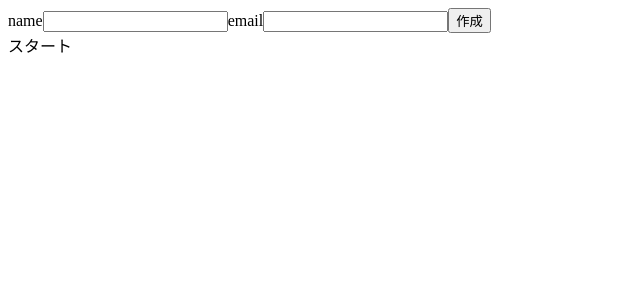
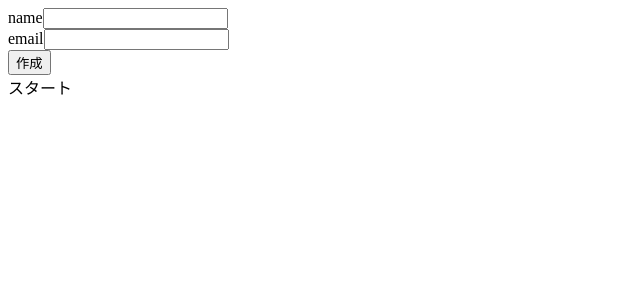
Before and after one commit to matsumatsuT/vercel-postgers, a Next.js app: page / in a window 1280 px wide. Shown: the top 300 px of the page, without its empty margins (0-640 px from the left). Built offline with nearby package versions, Linux system fonts and the light colour scheme.

Commit message:
ユーザ作成処理実装

```diff
--- a/src/app/(actions)/createUser.ts
+++ b/src/app/(actions)/createUser.ts
@@ -1,6 +1,8 @@
 "use server";
 
+import { prisma } from "@/lib/prisma";
 import { State } from "@/types/state";
+import { Prisma } from "@prisma/client";
 import { z } from "zod";
 
 const crateUser = z.object({
@@ -12,26 +14,41 @@ export async function createUser(
   state: State,
   formData: FormData
 ): Promise<State> {
-  const name = formData.get("name");
-  const email = formData.get("email");
-  console.log("発火");
-
+  const formDataName = formData.get("name");
+  const formDataEmail = formData.get("email");
   // crateUserで定義したバリデーションを行う
-  const validationField = crateUser.safeParse({ name, email });
+  const validationField = crateUser.safeParse({
+    name: formDataName,
+    email: formDataEmail,
+  });
 
   if (!validationField.success) {
     console.log("error", validationField.error);
     return {
       errors: validationField.error.flatten().fieldErrors,
-      message: "失敗",
+      success: false,
     };
   }
 
-  console.log("name", name);
-  console.log("email", email);
-  // 成功パターンをかく
+  const { name, email } = validationField.data;
 
-  return { message: "成功" };
+  try {
+    await prisma.user.create({
+      data: {
+        name,
+        email,
+      },
+    });
+    return { success: true };
+  } catch (error) {
+    console.log("error", error);
+    const errorCode =
+      error instanceof Prisma.PrismaClientKnownRequestError && error.code;
+    if (errorCode === "P2002") {
+      return { message: "同じメールアドレスは使用できません", success: false };
+    }
+    return { message: "予期せぬエラーが発生しました。", success: false };
+  }
 }
 
 /** createUser使用時の型情報 */
--- a/src/components/CreateForm.tsx
+++ b/src/components/CreateForm.tsx
@@ -3,6 +3,7 @@ import { useForm } from "react-hook-form";
 import { CrateUserSchema, createUser } from "../app/(actions)/createUser";
 import { useFormState } from "react-dom";
 import { initialState } from "@/lib/initialState";
+import { useEffect } from "react";
 
 export const CreateForm = () => {
   const { register } = useForm<CrateUserSchema>({
@@ -13,13 +14,29 @@ export const CreateForm = () => {
   });
   const [state, dispatch] = useFormState(createUser, initialState);
 
+  useEffect(() => {
+    if (state.success) {
+      alert("ユーザ作成成功");
+    }
+  }, [state]);
+
   return (
     <form action={dispatch}>
-      <label htmlFor="">name</label>
-      <input type="text" {...register("name")} />
-      <label htmlFor="">email</label>
-      <input type="text" {...register("email")} />
-      {state.errors?.email}
+      <div>
+        {state.message && state.message}
+        <label htmlFor="">name</label>
+        <input type="text" {...register("name")} />
+        {state.errors?.name && (
+          <p style={{ color: "red" }}>{state.errors?.name}</p>
+        )}
+      </div>
+      <div>
+        <label htmlFor="">email</label>
+        <input type="text" {...register("email")} />
+        {state.errors?.email && (
+          <p style={{ color: "red" }}>{state.errors?.email}</p>
+        )}
+      </div>
       <button type="submit">作成</button>
     </form>
   );
--- a/src/lib/initialState.ts
+++ b/src/lib/initialState.ts
@@ -1,5 +1,6 @@
 /** useFormStateで使用する初期値 */
 export const initialState = {
   errors: {},
-  message: null,
+  message: undefined,
+  success: null,
 };
--- a/src/types/state.ts
+++ b/src/types/state.ts
@@ -6,5 +6,6 @@ export type State = {
     name?: string[];
     email?: string[];
   };
-  message: string | null;
+  message?: string;
+  success: boolean | null;
 };
```
